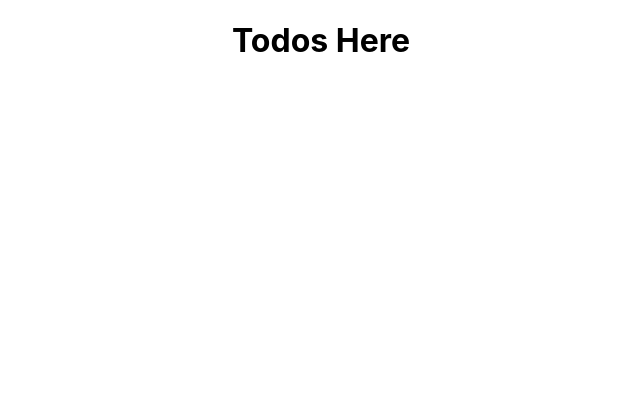
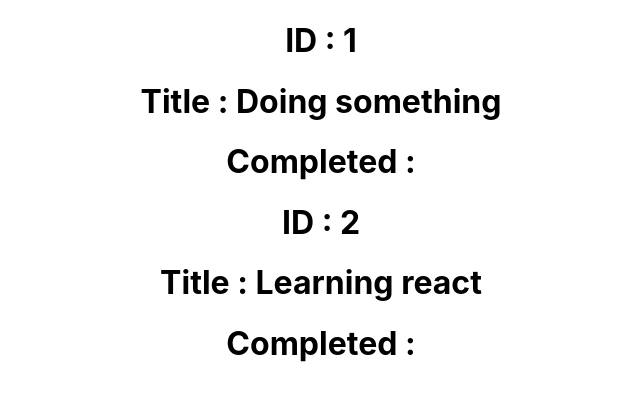
Before and after one commit to XXalchemist/Learning_React, a React (Create React App) app: page / in a window 1280 px wide. Shown: the top 400 px of the page, without its empty margins (319-959 px from the left). Built offline with nearby package versions, Linux system fonts and the light colour scheme.

Commit message:
todos component showing state data

```diff
--- a/src/components/Todos.js
+++ b/src/components/Todos.js
@@ -3,11 +3,13 @@ import React, {Component} from 'react';
 class Todos extends Component {
 
     render(){
-    return (
+    return this.props.todos.map((todo)=>(
     <div className="Todo">
-    <h1>Todos Here</h1>
+    <h1>ID : { todo.id }</h1>
+    <h1>Title : { todo.title }</h1>
+    <h1>Completed : { todo.completed }</h1>
     </div>
-  )};
+  ))};
 }
 
 export default Todos;
```
